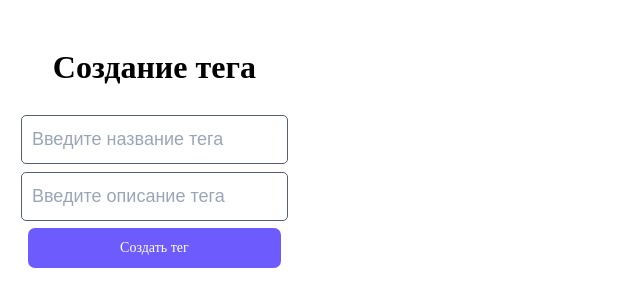
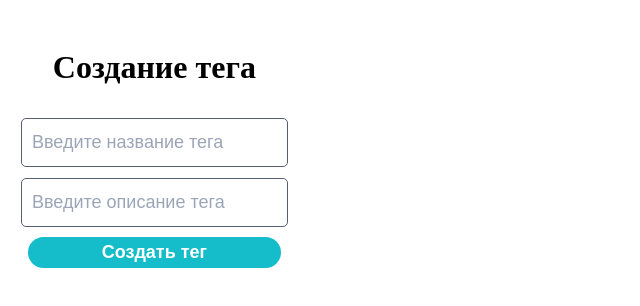
Before and after one commit to ProjectMeowInc/meowlib.frontend.remaster, a Next.js app: page /admin/tags/CreateTagPage/UI/CreateForm in a window 1280 px wide. Shown: the top 306 px of the page, without its empty margins (0-640 px from the left). Built offline with nearby package versions, Linux system fonts and the light colour scheme.

Commit message:
Были переписаны стили кнопки

```diff
--- a/src/shared/UI/button/Button.module.css
+++ b/src/shared/UI/button/Button.module.css
@@ -1,16 +1,14 @@
 .btn {
-    width: 282px;
-    height: 40px;
-    border-radius: 7px;
-    background-color: #6d5bfd;
-    padding: 9px 67px;
-    border: 0;
+    padding: 5px 20px;
+    border-radius: 32px;
+    background-color: #15BCCA;
+    border: none;
     cursor: pointer;
 
-    font-family: Ubuntu, serif;
-    font-size: 14px;
-    font-weight: 500;
-    line-height: 16px;
+    color: #FFF;
     text-align: center;
-    color: white;
+    font-size: 18px;
+    font-style: normal;
+    font-weight: 700;
+    line-height: normal;
 }
```
Also changed, not shown: src/shared/UI/Header/Header.module.css (+31 -0 lines), src/shared/UI/Header/Header.tsx (+18 -3 lines).
